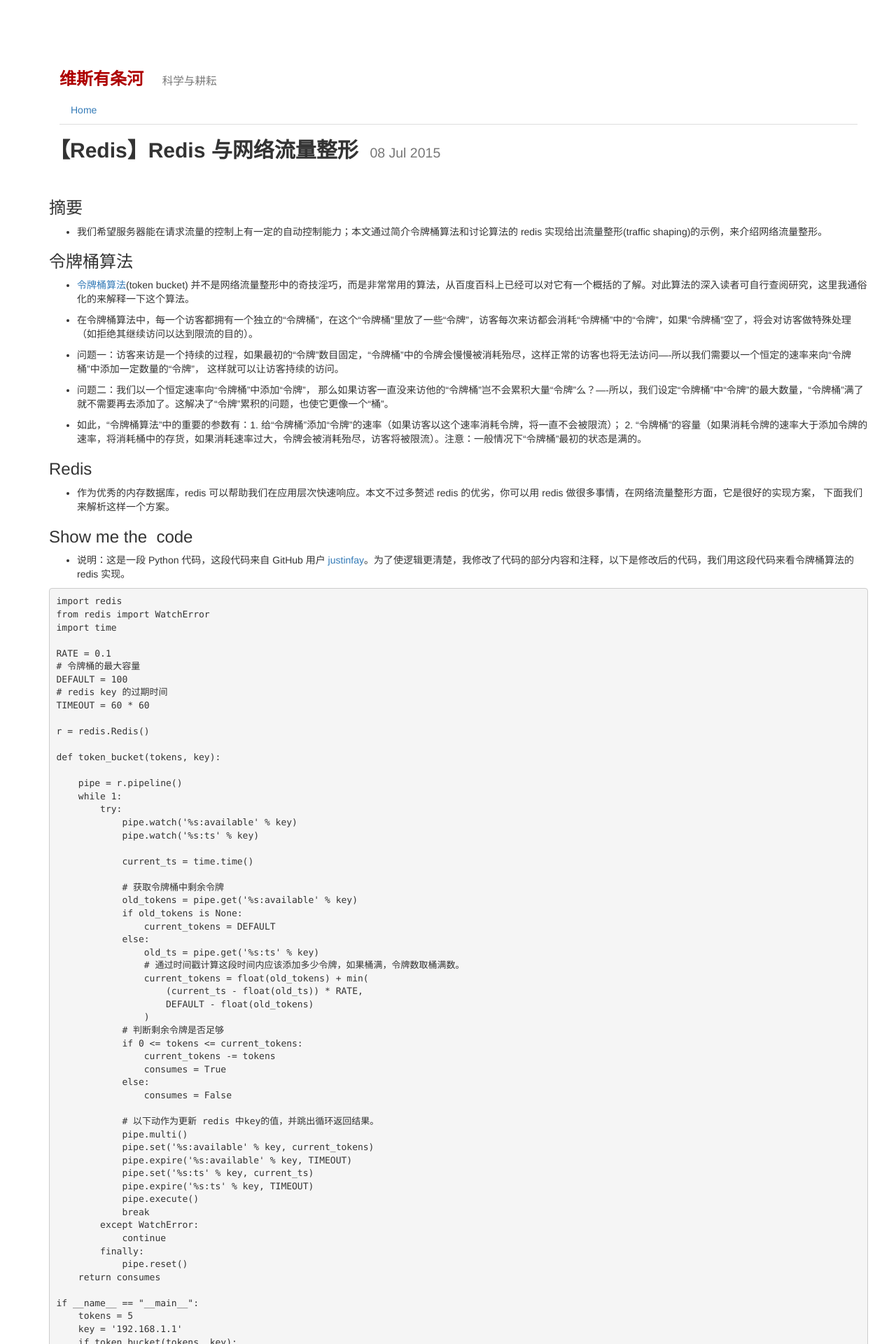
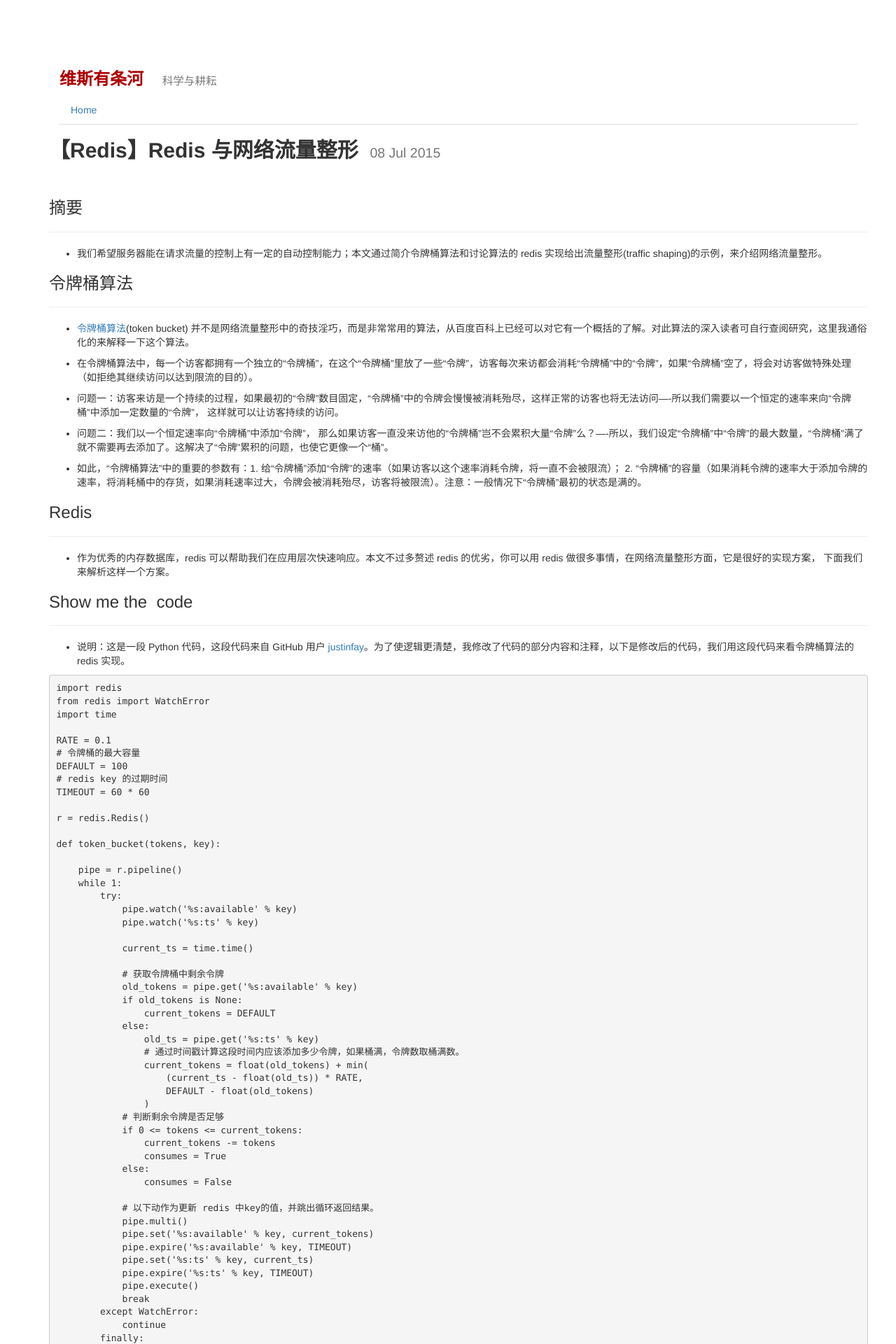
Before and after one commit to vince67/vince67.github.io, a Jekyll site: the page built from _posts/2015-07-08-redis-and-traffic-shaping.md, in a window 1280 px wide. Shown: the top 1920 px of the page at 70% size. Built offline with Jekyll 4.4.1, drawn with Linux system fonts in a browser that asks for light colours; nearby versions of some CDN libraries; comment, search, counter and statistics services are not loaded.

Commit message:
fix style

```diff
--- a/_posts/2015-07-08-redis-and-traffic-shaping.md
+++ b/_posts/2015-07-08-redis-and-traffic-shaping.md
@@ -8,11 +8,12 @@
 
 
 ### 摘要
-
+<hr>
 
 - 我们希望服务器能在请求流量的控制上有一定的自动控制能力；本文通过简介令牌桶算法和讨论算法的 redis 实现给出流量整形(traffic shaping)的示例，来介绍网络流量整形。
 
 ### 令牌桶算法
+<hr>
 
 
 - [令牌桶算法](http://baike.baidu.com/link?url=NP_yYC5SnzB2Z9vkfdx-8WRLlAR5I3YO47qzWOpVbamsQdmwd3vwacofBGxK3lpcUvmaV9AMufBS7rBrcHt77a)(token bucket) 并不是网络流量整形中的奇技淫巧，而是非常常用的算法，从百度百科上已经可以对它有一个概括的了解。对此算法的深入读者可自行查阅研究，这里我通俗化的来解释一下这个算法。
@@ -26,12 +27,12 @@
 - 如此，“令牌桶算法”中的重要的参数有：1. 给“令牌桶”添加“令牌”的速率（如果访客以这个速率消耗令牌，将一直不会被限流）； 2. “令牌桶”的容量（如果消耗令牌的速率大于添加令牌的速率，将消耗桶中的存货，如果消耗速率过大，令牌会被消耗殆尽，访客将被限流）。注意：一般情况下“令牌桶”最初的状态是满的。
 
 ### Redis
-
+<hr>
 
 - 作为优秀的内存数据库，redis 可以帮助我们在应用层次快速响应。本文不过多赘述 redis 的优劣，你可以用 redis 做很多事情，在网络流量整形方面，它是很好的实现方案， 下面我们来解析这样一个方案。
 
 ### Show me the  code
-
+<hr>
 
 - 说明：这是一段 Python 代码，这段代码来自 GitHub 用户 [justinfay](https://gist.github.com/justinfay/3403846)。为了使逻辑更清楚，我修改了代码的部分内容和注释，以下是修改后的代码，我们用这段代码来看令牌桶算法的 redis 实现。
 
@@ -100,9 +101,9 @@
         print 'cant haz tokens'
 </pre>
 
-
+<br>
 ### 需要说的几点
-
+<hr>
 
 #### 1. 这段代码在网络流量整形策略中起到什么作用?
 
@@ -125,6 +126,7 @@
 - 代码中 RATE 和 DEFAULT 为主要参数，分别代表每秒钟消耗令牌的速率，和令牌桶的容量。通过调整这两个参数来控制你想要的访问速率。
 
 ### 总结
+<hr>
 
 
 - 这是一个实用的方式来完成网络流量整形，可以有效控制一些爆发式的流量访问，使访问更加平滑容易控制。
```
